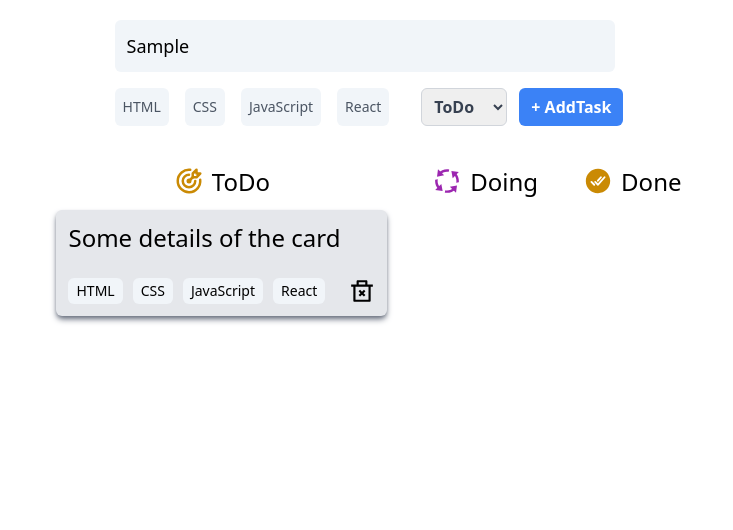
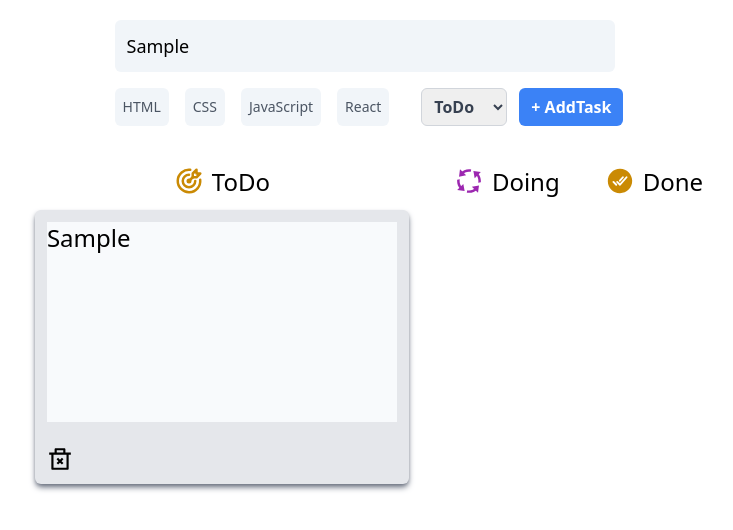
Before and after one commit to RobiMankhinStart/To_Do, a React (Vite) app: page / in a window 1280 px wide. Both pictures are taken after typing "Sample" into the empty fields and a click on the button "+ AddTask". Shown: the top 530 px of the page, without its empty margins (271-1004 px from the left). Built offline with nearby package versions, Linux system fonts and the light colour scheme.

Commit message:
displayed the values as cards

```diff
--- a/src/App.jsx
+++ b/src/App.jsx
@@ -16,20 +16,20 @@ function App() {
       <main className="flex gap-[45px]">
         <TaskColumn
           icon={TbTargetArrow}
-          col="ToDo"
+          colName="ToDo"
           tasks={tasks || []}
           checkStatus="todo"
         />
         <TaskColumn
           icon={FcProcess}
-          col="Doing"
-          tasks={tasks}
+          colName="Doing"
+          tasks={tasks || []}
           checkStatus="doing"
         />
         <TaskColumn
           icon={IoCheckmarkDoneCircle}
-          col="Done"
-          tasks={tasks}
+          colName="Done"
+          tasks={tasks || []}
           checkStatus="done"
         />
       </main>
--- a/src/Components/HeaderSection.jsx
+++ b/src/Components/HeaderSection.jsx
@@ -7,6 +7,8 @@ const HeaderSection = ({ setTasks }) => {
     status: "todo",
     tags: [],
   });
+
+  // .......function to manage taskData values ...........
   const handleTaskData = (e) => {
     const { name, value } = e.target;
 
@@ -14,15 +16,8 @@ const HeaderSection = ({ setTasks }) => {
       return { ...prev, [name]: value };
     });
   };
-  // .......submit all info into the Array........
-  const handleSubmit = (e) => {
-    e.preventDefault();
-    setTasks((prev) => {
-      return [...prev, taskData];
-    });
-  };
+
   // .......function to make an array of selecting tags ...........
-
   const selectTag = (t) => {
     const filteredData = taskData.tags.filter((value) => value !== t);
     if (taskData.tags.some((tag) => tag == t)) {
@@ -39,6 +34,14 @@ const HeaderSection = ({ setTasks }) => {
   // .......function to highlight selecting tags ...........
   const highlightSelectedTags = (t) => {
     return taskData.tags.some((value) => value == t);
+  };
+
+  // .......submit all info into the Array........
+  const handleSubmit = (e) => {
+    e.preventDefault();
+    setTasks((prev) => {
+      return [...prev, taskData];
+    });
   };
   return (
     <header>
@@ -57,22 +60,22 @@ const HeaderSection = ({ setTasks }) => {
             <TagButtons
               selectTag={selectTag}
               tagName="HTML"
-              selected={highlightSelectedTags("HTML")}
+              selected={highlightSelectedTags}
             />
             <TagButtons
               selectTag={selectTag}
               tagName="CSS"
-              selected={highlightSelectedTags("CSS")}
+              selected={highlightSelectedTags}
             />
             <TagButtons
               selectTag={selectTag}
               tagName="JavaScript"
-              selected={highlightSelectedTags("JavaScript")}
+              selected={highlightSelectedTags}
             />
             <TagButtons
               selectTag={selectTag}
               tagName="React"
-              selected={highlightSelectedTags("React")}
+              selected={highlightSelectedTags}
             />
           </div>
           <div className="flex gap-3">
--- a/src/Components/TagButtons.jsx
+++ b/src/Components/TagButtons.jsx
@@ -12,7 +12,7 @@ const TagButtons = ({ tagName, selectTag, selected }) => {
       type="button"
       onClick={() => selectTag(tagName)}
       className={`${
-        selected ? selectedBGTags[tagName] : "bg-slate-100"
+        selected(tagName) ? selectedBGTags[tagName] : "bg-slate-100"
       } px-2 text-sm  font-medium rounded-md`}
     >
       {tagName}
--- a/src/Components/TaskCard.jsx
+++ b/src/Components/TaskCard.jsx
@@ -2,17 +2,20 @@ import React from "react";
 import TagButtons from "./TagButtons";
 import { RiDeleteBin2Line } from "react-icons/ri";
 
-const TaskCard = () => {
+const TaskCard = ({ task, tags }) => {
   return (
     <article className="flex flex-col gap-6 p-3 bg-gray-200 rounded-md shadow-md shadow-gray-500">
-      <h3>Some details of the card</h3>
+      <h3 className="bg-slate-50 w-[350px] h-[200px]">{task}</h3>
       <div className="flex gap-6">
-        <div className="flex gap-[10px] ">
-          <TagButtons tagName="HTML" />
-          <TagButtons tagName="CSS" />
-          <TagButtons tagName="JavaScript" />
-          <TagButtons tagName="React" />
-        </div>
+        {(tags || []).map((t, i) => (
+          <div
+            key={i}
+            className="flex gap-[10px] px-2 py-[2px] text-sm font-medium rounded-md bg-slate-100"
+          >
+            {/* <TagButtons tagName={t} /> */}
+            {t}
+          </div>
+        ))}
         <button className="hover:text-red-700 text-[26px]">
           <RiDeleteBin2Line />
         </button>
--- a/src/Components/TaskColumn.jsx
+++ b/src/Components/TaskColumn.jsx
@@ -1,15 +1,17 @@
 import TaskCard from "./TaskCard";
 
-const TaskColumn = ({ icon, col, tasks, checkStatus }) => {
+const TaskColumn = ({ icon, colName, tasks, checkStatus }) => {
   const Icon = icon;
   return (
     <section className="text-2xl flex flex-col gap-3 items-center ">
       <div className="flex gap-2 ">
         <Icon className="text-3xl text-yellow-600" />
-        {col}
+        {colName}
       </div>
       {tasks.map((t, index) =>
-        t.status === checkStatus ? <TaskCard key={index} /> : null
+        t.status === checkStatus ? (
+          <TaskCard key={index} task={t.task} tags={t.tags} />
+        ) : null
       )}
     </section>
   );
```
